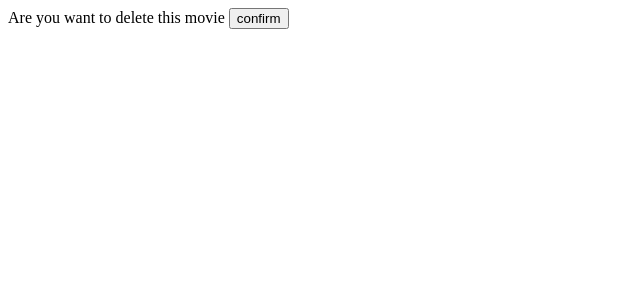
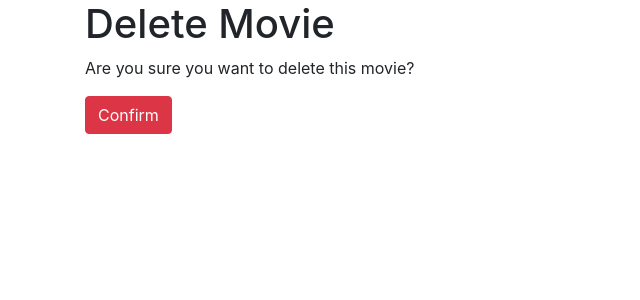
Before and after one commit to pythoninmakesinfo/moviewebsite, a Django app: template template/delete.html in a window 1280 px wide. Shown: the top 300 px of the page, without its empty margins (0-640 px from the left). Run offline with Django 4.2, Linux system fonts and the light colour scheme; the template is opened without the code that fills it, so the values that code supplies are empty.

Commit message:
Update delete.html

```diff
--- a/template/delete.html
+++ b/template/delete.html
@@ -2,13 +2,17 @@
 <html lang="en">
 <head>
     <meta charset="UTF-8">
-    <title>Title</title>
+    <title>Delete Movie</title>
+    <link rel="stylesheet" href="https://cdn.jsdelivr.net/npm/bootstrap@4.0.0/dist/css/bootstrap.min.css">
 </head>
 <body>
-<form method="POST">
-  {% csrf_token %}
-  Are you want to delete this movie
-  <button type="submit">confirm</button>
-</form>
+<div class="container">
+    <h1>Delete Movie</h1>
+    <form method="POST">
+        {% csrf_token %}
+        <p>Are you sure you want to delete this movie?</p>
+        <button type="submit" class="btn btn-danger">Confirm</button>
+    </form>
+</div>
 </body>
 </html>
```
